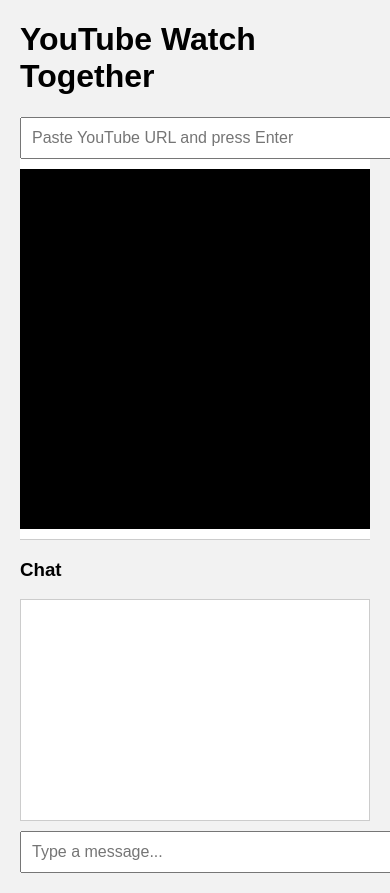
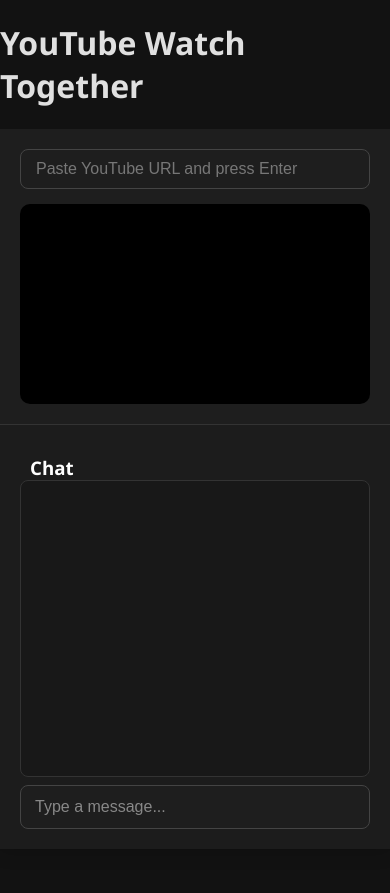
Before and after one commit to theextremeposts-code/yttogether, a plain HTML site: page index.html in a window 390 px wide. Drawn offline with nearby package versions, Linux system fonts and the light colour scheme; no server answers.

Commit message:
Update style.css

```diff
--- a/style.css
+++ b/style.css
@@ -1,52 +1,206 @@
+* {
+  box-sizing: border-box;
+}
+
 body {
-  font-family: Arial, sans-serif;
-  margin: 20px;
-  background: #f2f2f2;
+  font-family: "Segoe UI", sans-serif;
+  background-color: #121212;
+  color: #e0e0e0;
+  margin: 0;
+  padding: 0;
+  display: flex;
+  flex-direction: column;
+  align-items: center;
+}
+
+h3 {
+  color: #ffffff;
+  margin: 10px 0 0 10px !important;
 }
 
 #video-container {
   position: sticky;
   top: 0;
-  background: white;
+  background: #1e1e1e;
   z-index: 10;
-  padding-bottom: 10px;
-  border-bottom: 1px solid #ccc;
-}
-
-#chat-container {
-  margin-bottom: 20px;
-}
-
-#player {
-  margin-top: 10px;
+  padding: 20px;
   width: 100%;
-  max-width: 640px;
-  height: 360px;
-  background: #000;
+  max-width: 700px;
+  border-bottom: 1px solid #333;
 }
 
 #youtubeUrl {
   width: 100%;
-  max-width: 640px;
-  padding: 10px;
+  padding: 10px 15px;
   font-size: 16px;
+  border-radius: 8px;
+  border: 1px solid #444;
+  background-color: #1e1e1e;
+  color: #eee;
+  outline: none;
+}
+
+#youtubeUrl::placeholder {
+  color: #777;
+}
+
+#player {
+  margin-top: 15px;
+  width: 100%;
+  height: 360px;
+  background: #000;
+  border-radius: 10px;
+  overflow: hidden;
 }
 
 #chat-container {
-  max-width: 640px;
+  position: sticky;
+  top: 390px; /* just below video */
+  height: calc(100vh - 420px); /* leaves room for video */
+  width: 100%;
+  max-width: 700px;
+  background-color: #1c1c1c;
+  padding: 20px;
+  border-radius: 0;
+  box-shadow: 0 -2px 20px rgba(0, 0, 0, 0.3);
+  display: flex;
+  flex-direction: column;
 }
 
 #messages {
-  height: 200px;
-  background: white;
-  border: 1px solid #ccc;
-  padding: 10px;
+  flex-grow: 1;
+  border: 1px solid #333;
+  padding: 5px;
   overflow-y: auto;
-  margin-bottom: 10px;
+  background-color: #181818;
+  border-radius: 8px;
+  margin-bottom: 8px;
+  font-size: 14px;
+  line-height: 1.6;
+}
+
+#messages div {
+  margin-bottom: 2px;
+  padding: 3px 10px;
+  word-wrap: break-word;
+}
+
+#messages div:nth-child(odd) {
+  background: #2a2a2a;
+  color: #f5f5f5;
+}
+
+#messages div:nth-child(even) {
+  background: #3a3a3a;
+  color: #fff;
 }
 
 #chatInput {
   width: 100%;
-  padding: 10px;
+  padding: 12px 14px;
+  border: 1px solid #444;
+  border-radius: 8px;
   font-size: 16px;
+  outline: none;
+  background-color: #1e1e1e;
+  color: #e0e0e0;
 }
+
+#chatInput::placeholder {
+  color: #888;
+}
+
+#chatInput:focus,
+#youtubeUrl:focus {
+  box-shadow: 0 0 10px #00bfff;
+  border-color: #00bfff;
+}
+
+#typingIndicator.typing {
+  display: flex;
+  gap: 5px;
+  justify-content: flex-start;
+  align-items: center;
+  margin-top: 10px;
+}
+
+#typingIndicator.hidden {
+  display: none;
+}
+
+#typingIndicator span {
+  width: 6px;
+  height: 6px;
+  background: #bbb;
+  border-radius: 50%;
+  display: inline-block;
+  animation: bounce 1.2s infinite ease-in-out;
+}
+
+#typingIndicator span:nth-child(2) {
+  animation-delay: 0.2s;
+}
+#typingIndicator span:nth-child(3) {
+  animation-delay: 0.4s;
+}
+
+@keyframes bounce {
+  0%, 80%, 100% {
+    transform: scale(0);
+    opacity: 0.3;
+  }
+  40% {
+    transform: scale(1);
+    opacity: 1;
+  }
+}
+
+
+#typingIndicator {
+  margin-top: 10px;
+  font-style: italic;
+  color: #bbb;
+  font-size: 14px;
+}
+
+/* Responsive */
+@media (max-width: 768px) {
+  #player {
+    height: 200px;
+  }
+
+  #messages {
+    height: 250px;
+  }
+}
+
+@keyframes fadeSlideIn {
+  0% {
+    opacity: 0;
+    transform: translateY(10px);
+  }
+  100% {
+    opacity: 1;
+    transform: translateY(0);
+  }
+}
+
+#messages div {
+  animation: fadeSlideIn 0.3s ease-in-out;
+}
+
+.user-label {
+  font-size: 14px;
+  color: #888;
+  margin-bottom: 10px;
+}
+
+.username.varna {
+  color: #4da6ff; /* Light Blue */
+  font-weight: bold;
+}
+
+.username.aadi {
+  color: limegreen; /* Light Green */
+  font-weight: bold;
+}
```
